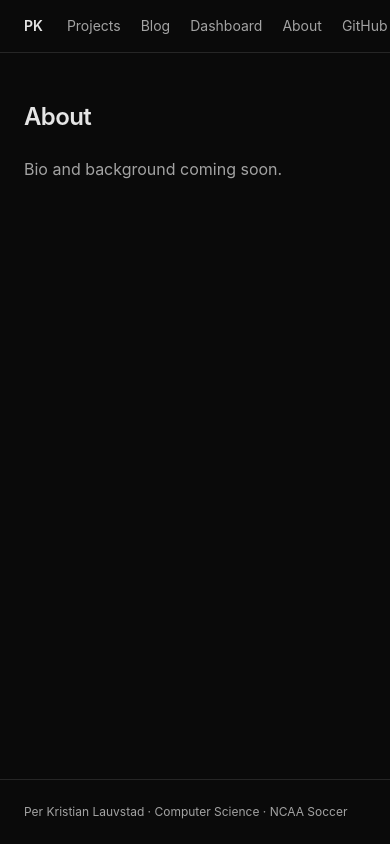
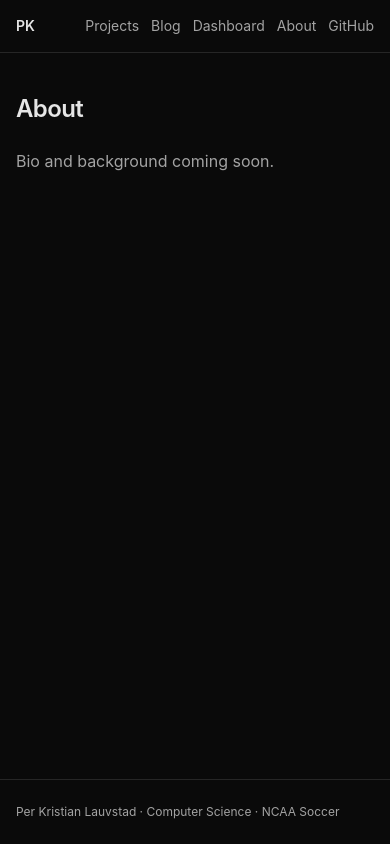
Before and after one commit to PKlauv/pklauv-dashboard, a SvelteKit app: page /about in a window 390 px wide. Built offline with nearby package versions, Linux system fonts and the light colour scheme.

Commit message:
feat: add card animations, hover states, and responsive layout

```diff
--- a/src/app.css
+++ b/src/app.css
@@ -28,3 +28,18 @@ body {
 	background-color: var(--color-accent);
 	color: white;
 }
+
+@keyframes fade-in-up {
+	from {
+		opacity: 0;
+		transform: translateY(8px);
+	}
+	to {
+		opacity: 1;
+		transform: translateY(0);
+	}
+}
+
+.animate-card {
+	animation: fade-in-up 0.4s ease-out both;
+}
--- a/src/routes/+layout.svelte
+++ b/src/routes/+layout.svelte
@@ -11,34 +11,34 @@
 </svelte:head>
 
 <div class="min-h-dvh flex flex-col">
-	<nav class="flex items-center gap-6 px-6 py-4 text-sm border-b border-[var(--color-border)]">
-		<a href="/" class="font-semibold text-[var(--color-text)] hover:text-[var(--color-accent)] transition-colors">
+	<nav class="flex items-center gap-4 sm:gap-6 px-4 sm:px-6 py-4 text-sm border-b border-[var(--color-border)]">
+		<a href="/" class="font-semibold text-[var(--color-text)] hover:text-[var(--color-accent)] transition-colors shrink-0">
 			PK
 		</a>
-		<div class="flex items-center gap-5 ml-auto">
-			<a href="/projects" class="text-[var(--color-text-muted)] hover:text-[var(--color-text)] transition-colors">
+		<div class="flex items-center gap-3 sm:gap-5 ml-auto overflow-x-auto">
+			<a href="/projects" class="text-[var(--color-text-muted)] hover:text-[var(--color-text)] transition-colors whitespace-nowrap">
 				Projects
 			</a>
-			<a href="/blog" class="text-[var(--color-text-muted)] hover:text-[var(--color-text)] transition-colors">
+			<a href="/blog" class="text-[var(--color-text-muted)] hover:text-[var(--color-text)] transition-colors whitespace-nowrap">
 				Blog
 			</a>
-			<a href="/dashboard" class="text-[var(--color-text-muted)] hover:text-[var(--color-text)] transition-colors">
+			<a href="/dashboard" class="text-[var(--color-text-muted)] hover:text-[var(--color-text)] transition-colors whitespace-nowrap">
 				Dashboard
 			</a>
-			<a href="/about" class="text-[var(--color-text-muted)] hover:text-[var(--color-text)] transition-colors">
+			<a href="/about" class="text-[var(--color-text-muted)] hover:text-[var(--color-text)] transition-colors whitespace-nowrap">
 				About
 			</a>
-			<a href="https://github.com/PKLauv" target="_blank" rel="noopener" class="text-[var(--color-text-muted)] hover:text-[var(--color-text)] transition-colors">
+			<a href="https://github.com/PKLauv" target="_blank" rel="noopener" class="text-[var(--color-text-muted)] hover:text-[var(--color-text)] transition-colors whitespace-nowrap">
 				GitHub
 			</a>
 		</div>
 	</nav>
 
-	<main class="flex-1 px-6 py-12 mx-auto w-full">
+	<main class="flex-1 px-4 sm:px-6 py-10 sm:py-12 mx-auto w-full">
 		{@render children()}
 	</main>
 
-	<footer class="px-6 py-6 text-xs text-[var(--color-text-muted)] border-t border-[var(--color-border)]">
+	<footer class="px-4 sm:px-6 py-6 text-xs text-[var(--color-text-muted)] border-t border-[var(--color-border)]">
 		Per Kristian Lauvstad &middot; Computer Science &middot; NCAA Soccer
 	</footer>
 </div>
--- a/src/routes/+page.svelte
+++ b/src/routes/+page.svelte
@@ -34,7 +34,7 @@
 </script>
 
 <div class="max-w-5xl mx-auto">
-	<div class="grid grid-cols-1 md:grid-cols-3 gap-4">
+	<div class="grid grid-cols-1 md:grid-cols-3 gap-4 animate-card">
 		<!-- Intro card — spans 2 columns -->
 		<div class="md:col-span-2 rounded-xl border border-[var(--color-border)] bg-[var(--color-surface)] p-6">
 			<h1 class="text-2xl font-semibold tracking-tight">Per Kristian Lauvstad</h1>
```
